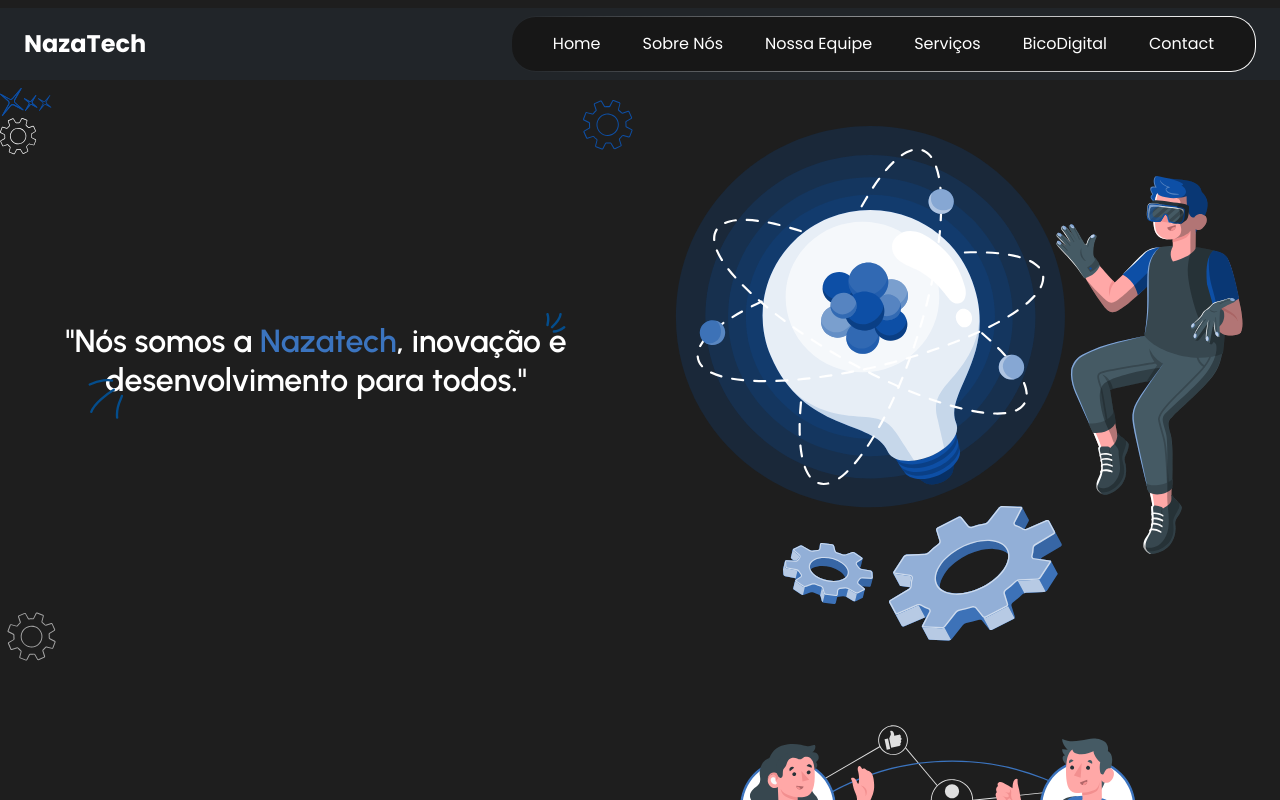
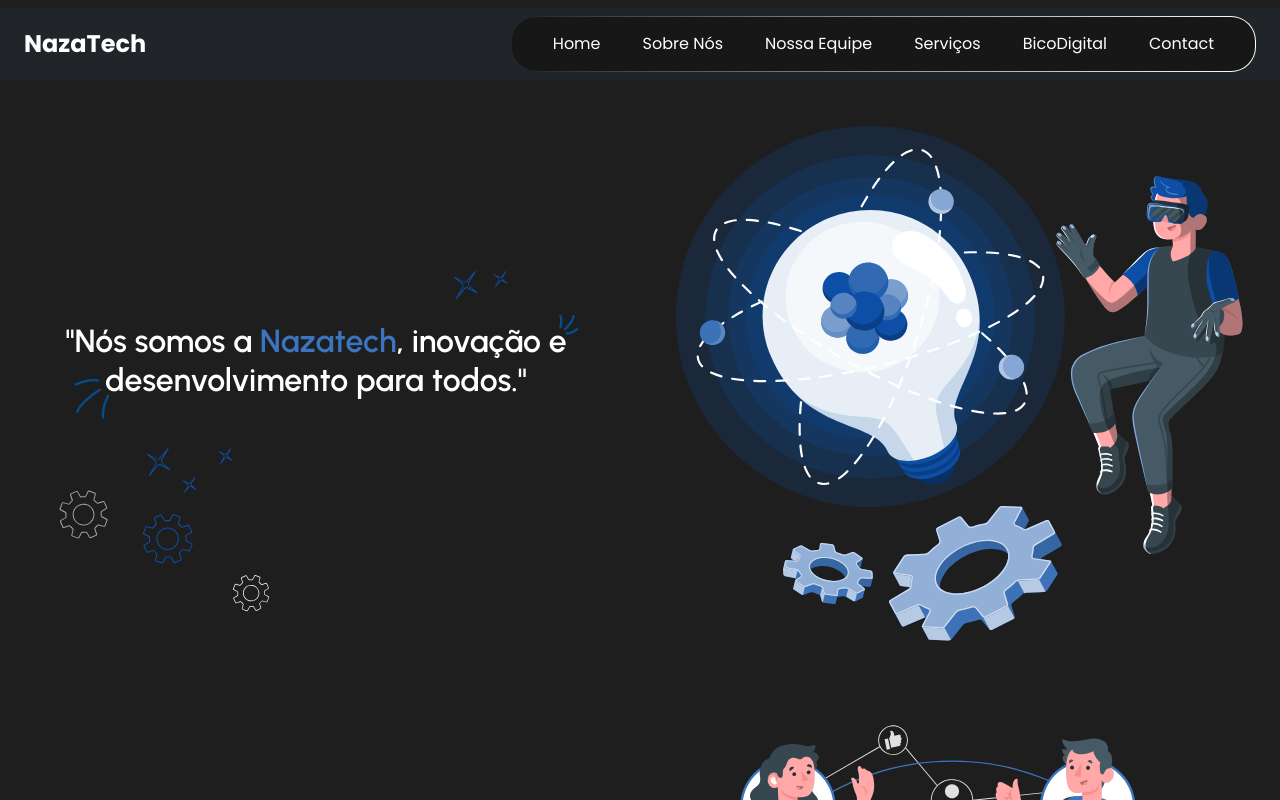
Before and after one commit to diegof856/Fabrica, a React (Vite) app in the folder landing_page/: page / in a window 1280 px wide. Shown: the top 800 px of the page. Built offline with nearby package versions, Linux system fonts and the light colour scheme.

Commit message:
feat:correctly positioning the gears and stars on the body

```diff
--- a/landing_page/src/components/Hero/FirstHero.css
+++ b/landing_page/src/components/Hero/FirstHero.css
@@ -27,14 +27,21 @@
 .big-gear {
     width: 70%;
 }
-.position-arrow-left{
-    left: 12%;
-    top: 57%;
+
+.style-arrow-right {
+    position: absolute;
+    top: -10px;
+    right: 45px;
+    transform: none !important;
 }
-.position-arrow-right {
-right: 9%;
-    top: 43%;
+
+.style-arrow-left {
+    position: absolute;
+    bottom: -20px;
+    left: 64px;
+    transform: none !important;
 }
+
 .paragraph-text-quality {
     margin-bottom: 0;
     font-size: 22px;
@@ -51,6 +58,7 @@ right: 9%;
     z-index: 0;
     pointer-events: none;
 }
+
 .svg-star-large {
     top: 5%;
     left: 2%;
@@ -60,24 +68,26 @@ right: 9%;
     bottom: 0%;
     right: 0%;
 }
-.svg-star-three{
 
-}
-.svg-star-two{
+.svg-star-three {}
 
-}
+.svg-star-two {}
+
 .svg-gear-large {
     bottom: 2%;
     left: 0%;
 }
+
 .svg-gear-small {
     top: 5%;
     right: 0%;
 }
+
 .svg-gear-blue {
     top: 2%;
     left: 45%;
 }
+
 @media (min-width: 768px) {
     .gears {
         transform: translate(18px, -36px);
@@ -96,10 +106,12 @@ right: 9%;
     .small-gear {
         width: 40%;
     }
-    .position-arrow-left{
+
+    .position-arrow-left {
         left: 12%;
         top: 57%;
     }
+
     .position-arrow-right {
         right: 9%;
         top: 43%;
@@ -111,25 +123,46 @@ right: 9%;
     .gears {
         transform: translate(75px, -40px);
     }
+
     .hero-character {
         width: 32%;
         transform: translate(-48px, 48px);
 
     }
+
     .big-gear {
         width: 85%;
     }
 
     .small-gear {
-        width:60%;
-    }
-    .position-arrow-left{
-    left: 12%;
-    top: 57%;
-}
-.position-arrow-right {
-right: 9%;
-    top: 43%;
+        width: 60%;
     }
 
+    .svg-star-three {
+
+        top: 360px;
+        right: 450px;
+        transform: none !important;
     }
+
+    .svg-star-two {
+
+        top: 30%;
+        right: -35%;
+        transform: none !important;
+    }
+    .svg-gear-large {
+    bottom: 22%;
+    left: 4%;
+}
+
+.svg-gear-small {
+    top: 80%;
+    right: -18%;
+}
+
+.svg-gear-blue {
+    top: 70%;
+    left: 11%;
+}
+}
--- a/landing_page/src/components/Hero/ThreeStarBodyComponent.tsx
+++ b/landing_page/src/components/Hero/ThreeStarBodyComponent.tsx
@@ -2,10 +2,15 @@ import StartBodySvg from "../../HelperSvg/StarBodySvg";
 import StartBodySmallSvg from "../../HelperSvg/StarBodySmallSvg";
 const StarBodyComponent = () => {
   return (
-    <div className="bg-svg-element svg-star-three">
-    <StartBodySvg/>
+    <div className="d-flex flex-column bg-svg-element svg-star-three">
+ <div className="d-flex justify-content-center gap-5 ">
+     <StartBodySvg/>
     <StartBodySmallSvg/>
-    <StartBodySmallSvg/>
+ </div>
+ <div className="d-flex justify-content-center">
+   <StartBodySmallSvg/>
+ </div>
+
     </div>
   )
 }
--- a/landing_page/src/components/Hero/TwoStarBodyComponent.tsx
+++ b/landing_page/src/components/Hero/TwoStarBodyComponent.tsx
@@ -2,7 +2,7 @@ import StartBodySvg from "../../HelperSvg/StarBodySvg";
 import StartBodySmallSvg from "../../HelperSvg/StarBodySmallSvg";
 const TwoStarBodyComponent = () => {
   return (
-    <div className="bg-svg-element svg-star-two">
+    <div className="d-flex bg-svg-element gap-3 svg-star-two">
 
           <StartBodySvg/>
     <StartBodySmallSvg/>
--- a/landing_page/src/components/Hero/subcomponents-hero/PrimaryHero/SectionComponentLargePrimaryHero.tsx
+++ b/landing_page/src/components/Hero/subcomponents-hero/PrimaryHero/SectionComponentLargePrimaryHero.tsx
@@ -27,16 +27,19 @@ const SectionComponentLargePrimaryHero = () => {
 
 
       {/* Coluna Esquerda */}
-      <div className="position-relative col-6 d-flex flex-column justify-content-center y-content-center align-items-center py-1 gap-3 px-3 mb-5" style={{zIndex: 1}}>
-       <div className="position-absolute position-arrow-left translate-middle-y ps-3">
+      <div className="col-6 d-flex flex-column justify-content-center y-content-center align-items-center py-1 gap-3 px-3 mb-5" style={{zIndex: 1}}>
+        <div className="position-relative d-flex w-100">
+        <div className="style-arrow-left">
     <ArrowSvgLeft/>
   </div>
         <h5 className="urbanist-semibold text-white text-center mb-0 fs-2">
           "Nós somos a <span className="color-blue-text urbanist-semibold">Nazatech</span>, inovação e desenvolvimento para todos."
         </h5>
-       <div className="position-absolute position-arrow-right translate-middle-y pe-3">
+       <div className="style-arrow-right">
     <ArrawSvgRight/>
   </div>
+        </div>
+
 
       </div>
       {/* Coluna Direita  */}
```
Lines whose indentation alone changed are shown as unchanged.
